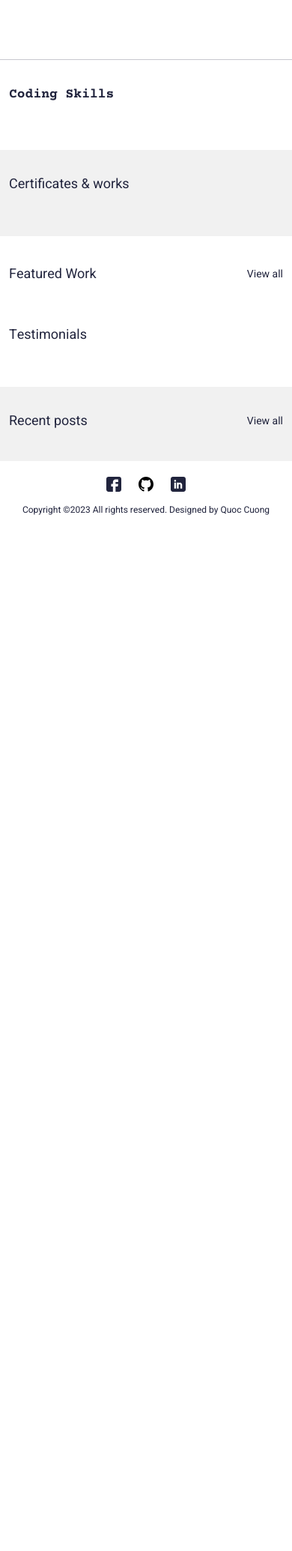
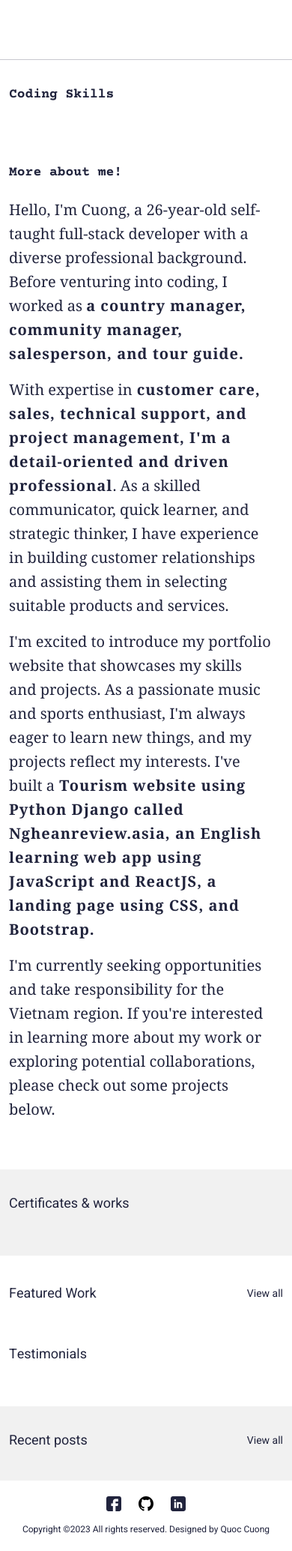
Before and after one commit to cuzzcuzz97/DjangoPortfo, a Django app: page / in a window 390 px wide. Shown: the part 513-2582 px from the top of the page at 75% size. Before the commit the page ends 1200 px from the top, so only its background shows below. Run offline with Django 4.2, Linux system fonts and the light colour scheme; data that the repository does not hold is empty; some libraries are stand-ins or nearby versions.

Commit message:
renew portfolio

```diff
--- a/main/admin.py
+++ b/main/admin.py
@@ -7,9 +7,13 @@ from . models import (
     Portfolio,
     Blog,
     Certificate,
-    Skill
+    Skill,
+    Images
     )
 
+@admin.register(Images)
+class ImagesAdmin(admin.ModelAdmin):
+    list_display = ('title',)
 
 @admin.register(UserProfile)
 class UserProfileAdmin(admin.ModelAdmin):
--- a/main/models.py
+++ b/main/models.py
@@ -48,7 +48,12 @@ class ContactProfile(models.Model):
     def __str__(self):
         return f'{self.name}'
 
+class Images(models.Model):
+    title = models.CharField(max_length=200, blank=True, null=True)
+    image = models.FileField(blank=True, null=True, upload_to="images")
 
+    def __str__(self):
+        return self.title
 
 class Testimonial(models.Model):
 
--- a/main/templates/main/index.html
+++ b/main/templates/main/index.html
@@ -208,7 +208,6 @@ function addTransition (){
       containerSkill.appendChild(firstChildSkill)
 
 } else {
-      // console.log('Viewport is greater than 768px');
 }
 
 
@@ -217,12 +216,13 @@ function addTransition (){
     })
 
     let scrollActive = false
+    let bodyscroll = 0;
 
     window.addEventListener('scroll', function() {
-      const bodyscroll  = document.body.scrollTop
-      console.log(bodyscroll)
-      // if (document.querySelector('#skills').offsetHeight)
-      scrollActive = true
+      const bodyscroll  = this.scrollY
+      if (document.querySelector('#skills').offsetHeight) {
+        scrollActive = true
+      }
     })
 
 
@@ -265,6 +265,111 @@ function addTransition (){
   </script>
 </section>
 
+<section class="aboutMe">
+  <style>
+    .aboutMe {
+      height: 100%;
+    }
+    .aboutMeContainer {
+      display: flex;
+      flex-direction: row;
+      gap: 2rem;
+    }
+
+    .AboutMeIllustration {
+      position: relative;
+    }
+    .AboutMeIllustration-image {
+      position: absolute;
+      transition: all 1s ease;
+      height: 300px;
+      width: 200px;
+      top: 0;
+      left: 0;
+    }
+
+    .AboutMeIllustration-image img{
+      height: 100%;
+      object-fit: cover;
+      width: 100%;
+    }
+
+    .AboutMeText {
+      flex: 0 0 65%;
+      padding-right: 1rem;
+    }
+    .AboutMeIllustration-container {
+      position: relative;
+      height: 300px;
+      width: 200px;
+    }
+    .AboutMeText p{
+      font-family: Cambria, Cochin, Georgia, Times, 'Times New Roman', serif;
+      font-size: 20px;
+      line-height: 2rem;
+    }
+
+    .emphrasisP {
+      font-weight: 700;
+      letter-spacing: 1px;
+    }
+
+    @media screen and (max-width:756px) {
+      .aboutMe {
+        height: 100%;
+      }
+
+      .AboutMeIllustration-container{
+        display: flex;
+        flex-wrap: wrap;
+        width: 100%;
+        height: 100%;
+        justify-content: center;
+        gap: 1rem;
+        margin-bottom: 1rem;
+      }
+      .AboutMeIllustration-image {
+        height: 210px;
+        width: 140px;
+      }
+
+      .AboutMeIllustration-image {
+        position: relative;
+      }
+    }
+  </style>
+  <div class="container">
+    <h4 class="smTitle pb-3">
+      More about me!
+    </h4>
+    <div class="aboutMeContainer">
+      <div class="AboutMeText">
+        <p>
+          Hello, I'm Cuong, a 26-year-old self-taught full-stack developer with a diverse professional background. Before venturing into coding, I worked as <span class="emphrasisP">a country manager, community manager, salesperson, and tour guide.</span>
+        </p>
+        <p>
+          With expertise in<span class="emphrasisP"> customer care, sales, technical support, and project management, I'm a detail-oriented and driven professional</span>. As a skilled communicator, quick learner, and strategic thinker, I have experience in building customer relationships and assisting them in selecting suitable products and services.
+        </p>
+        <p>
+          I'm excited to introduce my portfolio website that showcases my skills and projects. As a passionate music and sports enthusiast, I'm always eager to learn new things, and my projects reflect my interests. I've built a<span class="emphrasisP">  Tourism website using Python Django called Ngheanreview.asia, an English learning web app using JavaScript and ReactJS, a landing page using CSS, and Bootstrap.</span>
+        </p>
+        <p>
+          I'm currently seeking opportunities and take responsibility for the Vietnam region. If you're interested in learning more about my work or exploring potential collaborations, please check out some projects below.
+        </p>
+      </div>
+      <div>
+      <div class="AboutMeIllustration-container">
+        {% for img in imagesaboutme %}
+          <div class="AboutMeIllustration-image">
+            <img src="{{img.image.url}}" alt="{{img.title}}">
+          </div>
+          {%endfor %}
+        </div>
+      </div>
+    </div>
+  </div>
+</section>
+
 <section>
   <div class="sectionSpaceSm lightBg">
     <div class="container">
@@ -296,7 +401,6 @@ function addTransition (){
             </div>
             {% endif %}
             {% endfor %}
-
           </div>
         </div>
         <div class="cert-swiper-button-next swiper-button-next swiperBtnStyle"></div>
@@ -304,8 +408,68 @@ function addTransition (){
         <div class="swiper-pagination swiperPaginationStyle posInitial"></div>
       </div>
     </div>
+
   </div>
+<script>
 
+ if (!mediaQuery.matches) {
+  let ActiveAutoChange = true
+  window.addEventListener('scroll', function() {
+    const IllustrationImage = document.querySelectorAll('.AboutMeIllustration-image')
+    const IllustrationContainer = document.querySelector('.AboutMeIllustration-container')
+    const position = IllustrationContainer.getBoundingClientRect().top + window.pageYOffset;
+    const bodyscroll  = this.scrollY
+    function changeInDex(index) {
+      IllustrationImage.forEach((img, i) => {
+          if (i === index) {
+            img.style.zIndex = '5';
+            img.style.opacity = '1';
+          } else {
+            img.style.zIndex = '1';
+            img.style.opacity = '0.3';
+          }
+        });
+    }
+    let loopId = null
+      if (bodyscroll > position - 500) {
+        if (ActiveAutoChange === true){
+          AutoChangeIndex()
+          ActiveAutoChange = false
+        }
+    function AutoChangeIndex(){
+      let indexInfinityLoop = -1
+      loopId = setInterval(() => {
+          indexInfinityLoop += 1
+        if (indexInfinityLoop > IllustrationImage.length - 1) {
+          indexInfinityLoop = 0
+        }
+        changeInDex(indexInfinityLoop)
+      }, 2000);
+      }
+
+
+      IllustrationImage.forEach((image,index) => {
+      image.addEventListener('mouseover',() => {
+        changeInDex(index)
+        clearInterval(loopId);
+      })
+      image.addEventListener('mouseout',() => {
+        AutoChangeIndex()
+      })
+
+      const changeValue = index * -1 * 30
+      if (index % 2 === 0){
+        image.style.transform = `translate(${changeValue + 80}px,${-changeValue + 160}px)`
+      } else {
+        image.style.transform = `translate(${-changeValue + 80}px,${changeValue  + 160}px)`
+      }
+  })
+    }
+})
+ }
+
+
+</script>
   <script>
   // Get all the certificate preview elements
   const certiPreviews = document.querySelectorAll(".swiper-slide");
--- a/main/views.py
+++ b/main/views.py
@@ -6,7 +6,8 @@ from .models import (
 		Portfolio,
 		Testimonial,
 		Certificate,
-        Skill
+        Skill,
+		Images
 	)
 from django.views import generic
 from .forms import ContactForm
@@ -22,8 +23,10 @@ class IndexView(generic.TemplateView):
 		certificates = Certificate.objects.filter(is_active=True)
 		blogs = Blog.objects.filter(is_active=True)
 		portfolio = Portfolio.objects.filter(is_active=True).order_by('-date')
+		images = Images.objects.all()
 
 		context["testimonials"] = testimonials
+		context["imagesaboutme"] = images
 		context["certificates"] = certificates
 		context["blogs"] = blogs
 		context["portfolio"] = portfolio
--- a/static/css/style.css
+++ b/static/css/style.css
@@ -556,6 +556,7 @@ body.navToggleActive {
   .swiper-pagination {
     display: none;
   }
+
 }
 @media (min-width:992px) {
   .container, .container-lg, .container-md, .container-sm, .container-xl, .container-xxl {
@@ -660,6 +661,9 @@ body.navToggleActive {
 }
 
 @media (max-width:767px) {
+  .aboutMeContainer {
+    flex-direction: column !important;
+  }
   .navCollapseCol {
     position: fixed;
     top: 0;
```
Also changed, not shown: main/migrations/0005_images.py (added), mediafiles/images/129916165_217235393141797_5802487816017507328_n.jpeg (added), mediafiles/images/49444724_1502601496541535_7105517057537474560_n.jpeg (added), mediafiles/images/52803004_1549188968549454_7738994342508888064_n.jpeg (added), mediafiles/images/56494409_1961248167317594_1011593380938907648_n.jpeg (added), mediafiles/images/67946862_1675903809211302_778687981765525504_n.jpeg (added), mediafiles/images/70726507_3011039055589817_3325823842806398976_n.jpeg (added), mediafiles/images/z4205383701396_5d5a5bbdc3f38e385746c20f886c38a9.jpg (added), mediafiles/images/z4205390299700_27e70abdca4874f4818f44dd0574d12b.jpg (added), 1 other file.
